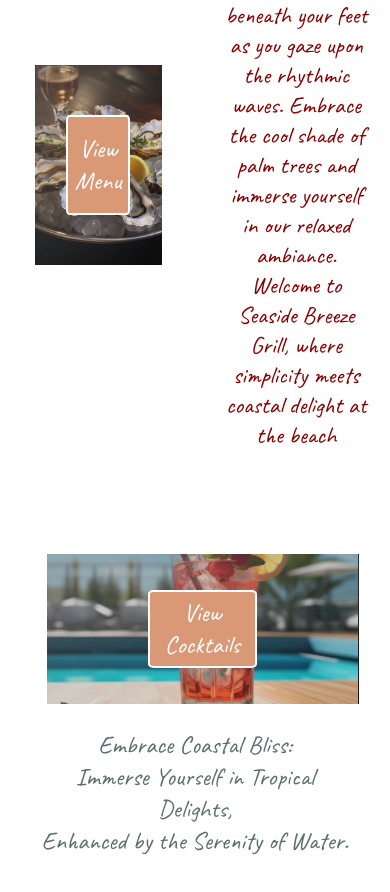
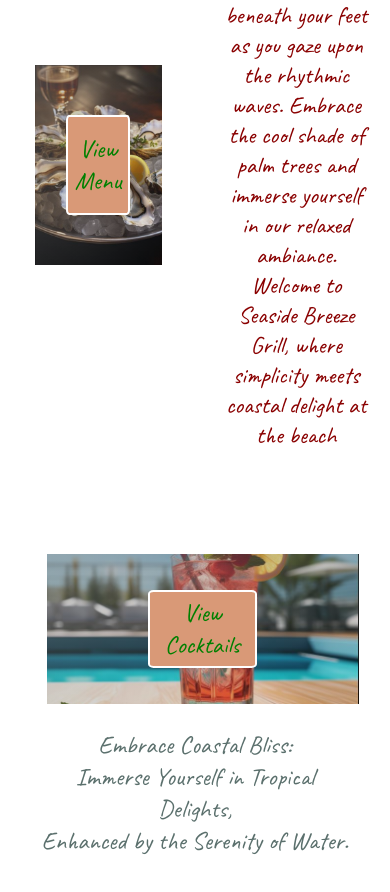
Before and after one commit to ksom10/ssShowcase, a website: page pages/index.html in a window 390 px wide. Shown: the part 504-1396 px from the top of the page. Drawn offline with Linux system fonts and the light colour scheme.

Commit message:
pleaseeeee

```diff
--- a/css/style.css
+++ b/css/style.css
@@ -1698,11 +1698,9 @@ form {
             display: flex;
             align-items: center;
             justify-content: center;
-            z-index: 0;
             background-image: linear-gradient(to bottom right, rgba(128,128,128, 0.5), rgba(0, 0, 0, 0.1)), url("../images/cocktailTwo.JPG");
             background-size: cover;
             background-position: center;
-            order: 1;
         }
 
         .brunchImage button {
@@ -1722,7 +1720,7 @@ form {
             height: 100%;
             width: 100%;
             text-decoration: none;
-            color: white;
+            color: green;
             font-size: 25px;
             font-family: 'Caveat', cursive;
         }
```
